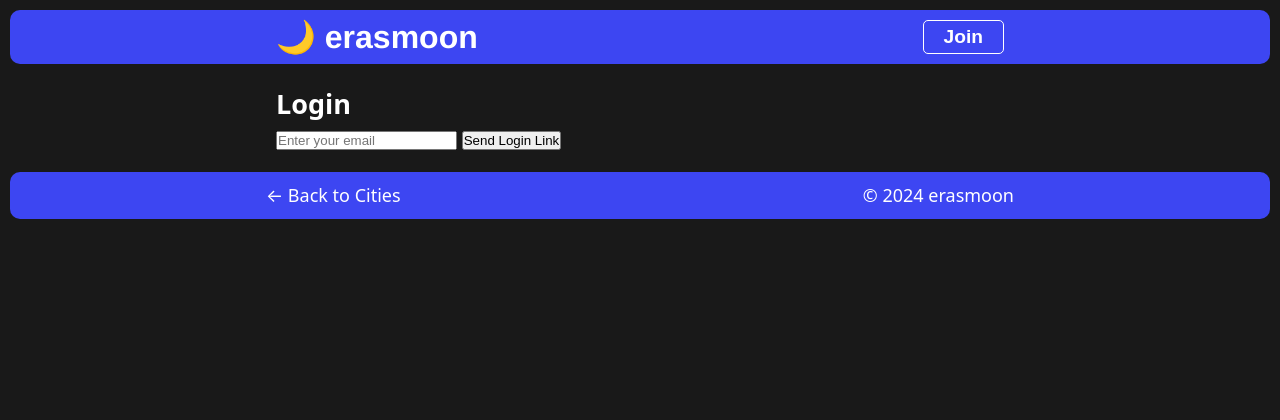
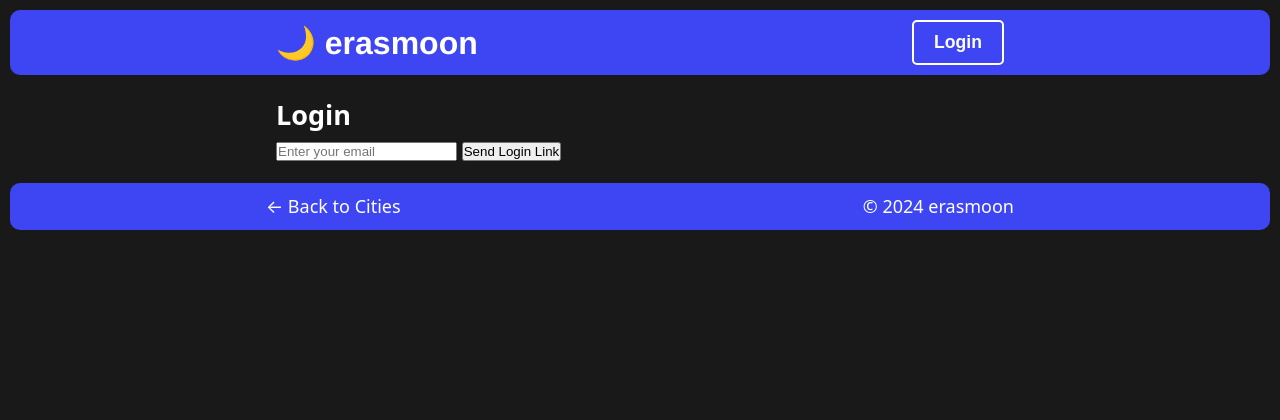
Before and after one commit to archiboi69/erasmoon, a Flask app: page /login in a window 1280 px wide. Shown: the top 420 px of the page. Run offline with Flask 3, Linux system fonts and the light colour scheme.

Commit message:
moved login to popup

```diff
--- a/app.py
+++ b/app.py
@@ -59,8 +59,11 @@ def redirect_www():
 def login_required(f):
     @wraps(f)
     def decorated_function(*args, **kwargs):
+        print("Checking if user is logged in...")  # Add this line
         if 'subscriber_id' not in session:
-            return redirect(url_for('login', next=request.url))
+            print("User is not logged in, returning 401")  # Add this line
+            return jsonify({'redirect': 'auth_popup'}), 401
+        print("User is logged in, proceeding to view")  # Add this line
         return f(*args, **kwargs)
     return decorated_function
 
@@ -143,7 +146,11 @@ def join_waitlist():
 @app.route('/login', methods=['GET', 'POST'])
 def login():
     if request.method == 'POST':
-        email = request.form.get('email')
+        if request.is_json:
+            email = request.json.get('email')
+        else:
+            email = request.form.get('email')
+
         if not email:
             return jsonify({'success': False, 'message': 'Email is required'}), 400
 
@@ -166,8 +173,13 @@ def login():
         login_link = url_for('verify_login', token=token, _external=True)
         send_login_email(email, login_link)
 
-        return jsonify({'success': True, 'message': 'Login link sent to your email'}), 200
+        # Check if the request wants a JSON response
+        if request.headers.get('X-Requested-With') == 'XMLHttpRequest':
+            return jsonify({'success': True, 'message': 'Login link sent to your email'}), 200
+        else:
+            return redirect(url_for('index'))
 
+    # If it's a GET request or doesn't want JSON, render the login template
     return render_template('login.html')
 
 @app.route('/verify-login/<token>')
--- a/static/scripts.js
+++ b/static/scripts.js
@@ -2,6 +2,7 @@
 (function () {
     // Wait for the DOM to be fully loaded
     document.addEventListener('DOMContentLoaded', function () {
+        console.log('DOM fully loaded and parsed');
       // Determine which page we're on
       const isIndexPage = document.body.classList.contains('index-page');
       const isCityDetailPage = document.body.classList.contains('city-detail-page');
@@ -11,6 +12,15 @@
       const feedbackPopup = document.getElementById('feedbackPopup');
       const feedbackForm = document.getElementById('feedbackForm');
       const popupCloseButton = document.getElementById('closeFeedback');
+
+      // Initialize auth-related variables
+      const authButton = document.getElementById('authButton');
+      const authPopup = document.getElementById('authPopup');
+      const closeAuth = document.getElementById('closeAuth');
+      const authForm = document.getElementById('authForm');
+      const authTitle = document.getElementById('authTitle');
+      const authSubmitButton = document.getElementById('authSubmitButton');
+      const authMessage = document.getElementById('authMessage');
 
       // Initialize page-specific variables
       let cityCards = [];
@@ -47,8 +57,10 @@
 
         // Common functions
         init: function () {
+            console.log('Initializing app...');
             this.setupFeedbackPopup();
-          this.setupJoinWaitlist();
+            this.setupAuthPopup();
+            this.setupAuthRedirect();
 
             if (isIndexPage) {
                 this.initIndexPage();
@@ -109,71 +121,132 @@
         },
 
         /**
-         * Sets up the join waitlist functionality.
+         * Sets up the auth popup functionality.
          */
-        setupJoinWaitlist: function () {
-          const joinButton = document.getElementById('joinButton');
-          const joinPopup = document.getElementById('joinPopup');
-          const closeJoin = document.getElementById('closeJoin');
-          const joinForm = document.getElementById('joinForm');
-          const joinMessage = document.getElementById('joinMessage');
-
-          if (joinButton && joinPopup) {
-            joinButton.addEventListener('click', () => {
-              joinPopup.style.display = 'block';
+        setupAuthPopup: function () {
+            if (authButton && authPopup) {
+                authButton.addEventListener('click', () => {
+                    if (authButton.textContent.trim() === 'Logout') {
+                        // Handle logout
+                        fetch('/logout')
+                            .then(response => {
+                                if (response.ok) {
+                                    location.reload();
+                                } else {
+                                    console.error('Logout failed');
+                                }
                             });
-
-            joinPopup.addEventListener('click', (event) => {
-              if (event.target === joinPopup) {
-                joinPopup.style.display = 'none';
+                    } else {
+                        authPopup.style.display = 'flex';
                     }
                 });
             }
 
-          if (closeJoin) {
-            closeJoin.addEventListener('click', () => {
-              joinPopup.style.display = 'none';
+            if (closeAuth) {
+                closeAuth.addEventListener('click', () => {
+                    authPopup.style.display = 'none';
                 });
             }
 
-          if (joinForm) {
-            joinForm.addEventListener('submit', function (e) {
+            if (authForm) {
+                authForm.addEventListener('submit', async (e) => {
                     e.preventDefault();
-              const email = document.getElementById('emailInput').value.trim();
+                    const email = document.getElementById('emailInput').value;
 
-              // Basic email validation
-              const emailRegex = /^[^\s@]+@[^\s@]+\.[^\s@]+$/;
-              if (!emailRegex.test(email)) {
-                joinMessage.textContent = "Please enter a valid email address.";
-                joinMessage.style.color = 'red';
+                    try {
+                        const response = await fetch('/login', {
+                            method: 'POST',
+                            headers: {
+                                'Content-Type': 'application/json',
+                                'X-Requested-With': 'XMLHttpRequest'
+                            },
+                            body: JSON.stringify({ email: email }),
+                        });
+
+                        const data = await response.json();
+
+                        if (response.ok) {
+                            authMessage.textContent = data.message;
+                            authMessage.style.color = 'green';
+                            // Close the popup after successful login
+                            setTimeout(() => {
+                                document.getElementById('authPopup').style.display = 'none';
+                                // Reload the current page
+                                window.location.reload();
+                            }, 2000);
+                        } else {
+                            authMessage.textContent = data.message || 'An error occurred';
+                            authMessage.style.color = 'red';
+                        }
+                    } catch (error) {
+                        console.error('Error:', error);
+                        authMessage.textContent = 'An error occurred. Please try again.';
+                        authMessage.style.color = 'red';
+                    }
+                });
+            }
+        },
+
+        /**
+         * Sets up the auth redirect functionality.
+         */
+        setupAuthRedirect: function () {
+            console.log('Setting up auth redirect');
+            const cityLinks = document.querySelectorAll('.city-grid__link');
+            cityLinks.forEach(link => {
+                link.addEventListener('click', function(event) {
+                    event.preventDefault();
+                    event.stopPropagation(); // Stop the event from bubbling up
+                    console.log('City link clicked:', this.href);
+
+                    // Check if we're already processing a click for this link
+                    if (this.dataset.processing) {
                         return;
                     }
 
-              fetch('/join_waitlist', {
-                method: 'POST',
-                headers: {
-                  'Content-Type': 'application/json',
-                },
-                body: JSON.stringify({email: email}),
+                    // Set a flag to indicate we're processing this link
+                    this.dataset.processing = 'true';
+
+                    const href = this.getAttribute('href');
+                    fetch(href, {
+                        method: 'GET',
+                        credentials: 'same-origin'
                     })
-              .then(response => response.json())
+                    .then(response => {
+                        console.log('Response status:', response.status);
+                        if (response.status === 401) {
+                            console.log('Unauthorized response received');
+                            return response.json();
+                        }
+                        if (!response.ok) {
+                            console.log('Response not OK');
+                            throw new Error('Network response was not ok');
+                        }
+                        console.log('Response OK, getting text');
+                        return response.text().then(html => ({isHtml: true, content: html}));
+                    })
                     .then(data => {
-                if (data.success) {
-                  joinMessage.textContent = "You've been added to the waitlist!";
-                  joinMessage.style.color = 'var(--color-accent)';
-                  joinForm.reset();
-                } else {
-                  joinMessage.textContent = "There was an error. Please try again.";
-                  joinMessage.style.color = 'red';
+                        if (data.isHtml) {
+                            console.log('Received HTML, length:', data.content.length);
+                            document.open();
+                            document.write(data.content);
+                            document.close();
+                            window.history.pushState({}, '', href);
+                        } else if (data.redirect === 'auth_popup') {
+                            console.log('Showing auth popup');
+                            document.getElementById('authPopup').style.display = 'flex';
                         }
                     })
-              .catch((error) => {
+                    .catch(error => {
                         console.error('Error:', error);
-                joinMessage.textContent = "There was an error. Please try again.";
-                joinMessage.style.color = 'red';
+                        window.location.href = href;
+                    })
+                    .finally(() => {
+                        // Remove the processing flag when we're done
+                        delete this.dataset.processing;
                     });
                 });
-          }
+            });
         },
 
         /** ---------------- Index Page Functions ---------------- **/
@@ -213,6 +286,9 @@
           this.resetCardStates();
           this.computeAndRenderRatings();
           this.filterCities();
+
+          // Set up auth redirect for city cards
+          this.setupAuthRedirect();
         },
 
         /**
--- a/static/styles.css
+++ b/static/styles.css
@@ -135,15 +135,29 @@ section:last-of-type {
     color: var(--color-text);
 }
 
-.header__join-button {
+.header__action-button {
     background-color: transparent;
     color: var(--color-text);
-    font-size: 1.2rem;
+    font-size: 1rem;
     font-weight: bold;
-    border: 1px solid var(--color-text);
-    padding: 5px 20px;
+    border: 2px solid var(--color-text);
+    padding: 8px 16px;
     border-radius: var(--border-radius-small);
     cursor: pointer;
+    transition: all 0.3s ease;
+}
+
+.header__action-button:hover {
+    background-color: var(--color-text);
+    color: var(--color-primary);
+}
+
+/* Responsive adjustments */
+@media (min-width: 768px) {
+    .header__action-button {
+        font-size: 1.1rem;
+        padding: 10px 20px;
+    }
 }
 
 @media (min-width: 768px) {
@@ -745,20 +759,20 @@ section:last-of-type {
 }
 
 /* ===================================
-   Join Popup Specific Styles
+   Auth Popup Specific Styles
 =================================== */
 
-.join-popup__content {
+.auth-popup__content {
     max-width: 400px;
 }
 
-.join-popup__title {
+.auth-popup__title {
     font-size: 24px;
     margin-bottom: 20px;
     color: var(--color-text);
 }
 
-.join-popup__input {
+.auth-popup__input {
     width: 100%;
     padding: 10px;
     margin-bottom: 20px;
@@ -768,13 +782,13 @@ section:last-of-type {
     color: var(--color-text);
 }
 
-.join-popup__gdpr-notice {
+.auth-popup__gdpr-notice {
     margin-top: 15px;
     font-size: 0.9em;
     color: var(--color-text-faint);
 }
 
-.join-popup__submit-button {
+.auth-popup__submit-button {
     background-color: var(--color-primary);
     color: var(--color-text);
     padding: 10px 20px;
@@ -783,11 +797,11 @@ section:last-of-type {
     cursor: pointer;
 }
 
-.join-popup__submit-button:hover {
+.auth-popup__submit-button:hover {
     background-color: var(--color-secondary);
 }
 
-.join-popup__message {
+.auth-popup__message {
     margin-top: 10px;
     font-weight: bold;
 }
--- a/templates/base.html
+++ b/templates/base.html
@@ -19,8 +19,14 @@
             <div class="header__logo">
                 <h1>🌙 erasmoon</h1>
             </div>
-            <div class="header__join">
-                <button id="joinButton" class="header__join-button">Join</button>
+            <div class="header__actions">
+                <button id="authButton" class="header__action-button">
+                    {% if session.get('subscriber_id') %}
+                        Logout
+                    {% else %}
+                        Login
+                    {% endif %}
+                </button>
             </div>
         </div>
     </header>
@@ -51,19 +57,19 @@
         </div>
     </div>
 
-    <!-- Join Popup Component -->
-    <div id="joinPopup" class="join-popup popup-overlay">
-        <div class="join-popup__content popup-content">
-            <button class="join-popup__close-button popup-close-button" id="closeJoin" aria-label="Close join popup">&times;</button>
-            <h2 class="join-popup__title">Join erasmoon 🚀</h2>
-            <form id="joinForm" class="join-popup__form">
-                <input type="email" id="emailInput" placeholder="Your email address" class="join-popup__input" required>
-                <button type="submit" class="join-popup__submit-button">Join</button>
-                <p class="join-popup__gdpr-notice"><small>I will use your email address to tell you when the service is ready. I will not share your email address with anyone else.
+    <!-- Auth Popup Component -->
+    <div id="authPopup" class="auth-popup popup-overlay" style="display: none;">
+        <div class="auth-popup__content popup-content">
+            <button class="auth-popup__close-button popup-close-button" id="closeAuth" aria-label="Close authentication popup">&times;</button>
+            <h2 class="auth-popup__title" id="authTitle">Login to erasmoon 🚀</h2>
+            <form id="authForm" class="auth-popup__form">
+                <input type="email" id="emailInput" placeholder="Your email address" class="auth-popup__input" required>
+                <button type="submit" class="auth-popup__submit-button" id="authSubmitButton">Login</button>
+                <p class="auth-popup__gdpr-notice"><small id="gdprNotice">I will use your email address to tell you when the service is ready. I will not share your email address with anyone else.
                 <br><br>
                 By clicking join, you agree to the processing of your email address for this purpose.</small></p>
             </form>
-            <p id="joinMessage" class="join-popup__message"></p>
+            <p id="authMessage" class="auth-popup__message"></p>
         </div>
     </div>
 
```
Lines whose indentation alone changed are shown as unchanged.
